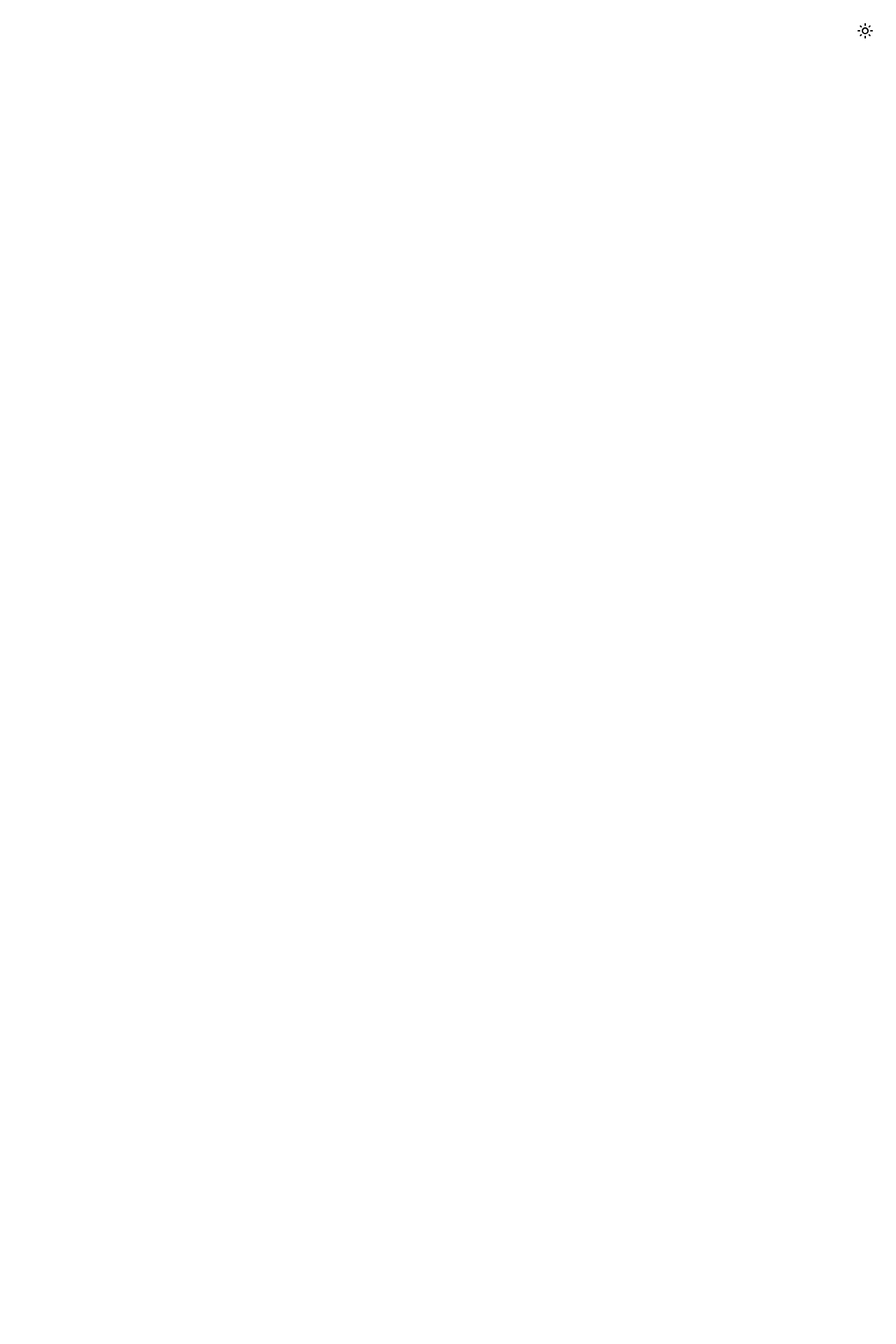
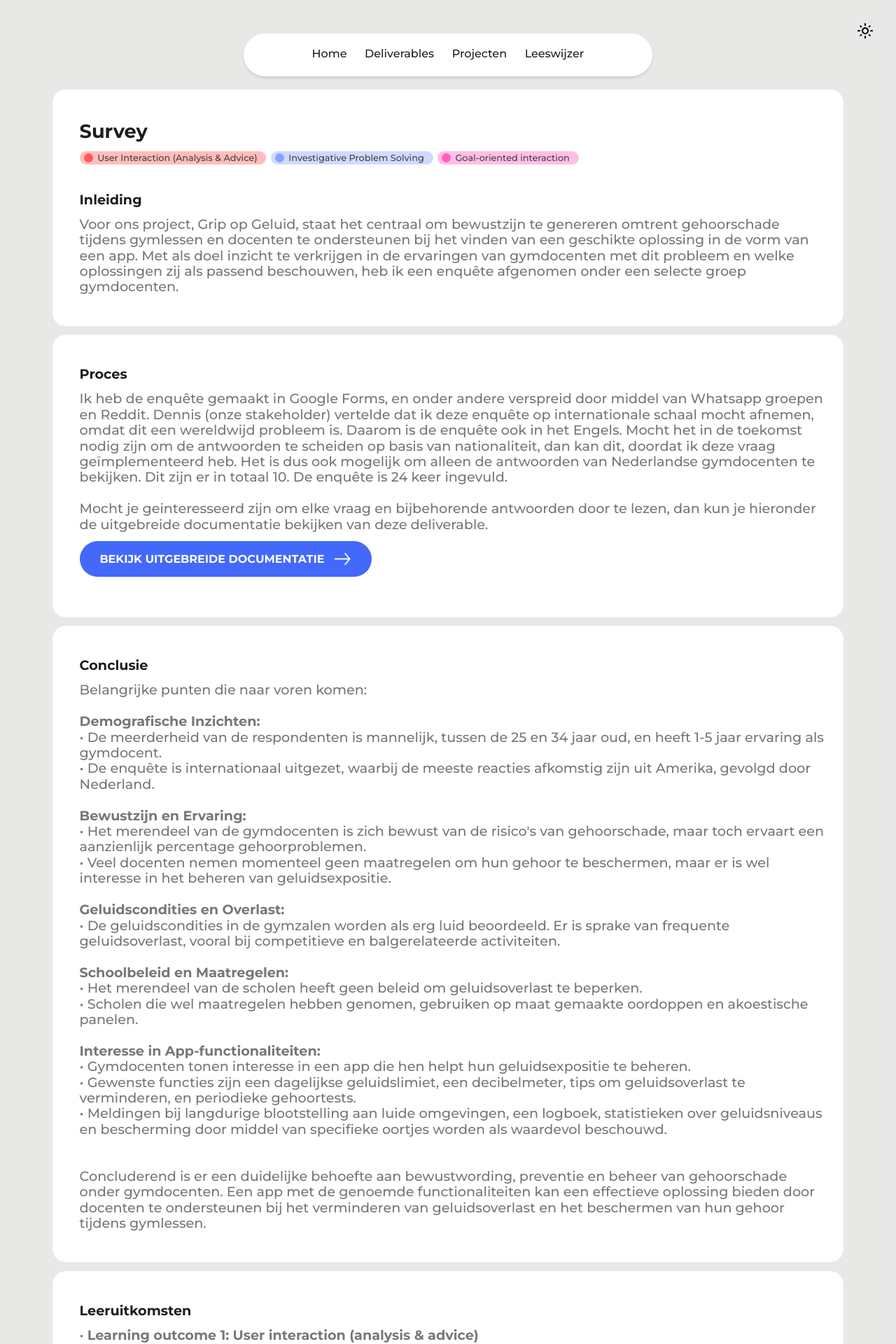
Before and after one commit to metteghijsen/semester6-website, a Nuxt app in the folder frontend/: page /deliverable/survey in a window 1280 px wide. Before the commit this address had no page. Shown: the top 1920 px of the page at 70% size. Before the commit the page ends 800 px from the top, so only its background shows below. Built offline with nearby package versions, Linux system fonts and the light colour scheme.

Commit message:
Feature: Added Survey documentation

```diff
--- /dev/null
+++ b/frontend/pages/deliverable/survey.vue
@@ -0,0 +1,70 @@
+<template>
+  <div>
+    <UiContainer>
+      <div class="h-full ">
+        <LayoutTaskbar />
+        <UiTextbox
+          add-header
+          header="Survey"
+          title="Inleiding"
+          lo1
+          lo5
+          lo7
+        >
+          Voor ons project, Grip op Geluid, staat het centraal om bewustzijn te genereren omtrent gehoorschade tijdens gymlessen en docenten te ondersteunen bij het vinden van een geschikte oplossing in de vorm van een app. Met als doel inzicht te verkrijgen in de ervaringen van gymdocenten met dit probleem en welke oplossingen zij als passend beschouwen, heb ik een enquête afgenomen onder een selecte groep gymdocenten.
+        </UiTextbox>
+        <UiTextbox
+          title="Proces"
+        >
+          Ik heb de enquête gemaakt in Google Forms, en onder andere verspreid door middel van Whatsapp groepen en Reddit. Dennis (onze stakeholder) vertelde dat ik deze enquête op internationale schaal mocht afnemen, omdat dit een wereldwijd probleem is. Daarom is de enquête ook in het Engels. Mocht het in de toekomst nodig zijn om de antwoorden te scheiden op basis van nationaliteit, dan kan dit, doordat ik deze vraag geïmplementeerd heb. Het is dus ook mogelijk om alleen de antwoorden van Nederlandse gymdocenten te bekijken. Dit zijn er in totaal 10. De enquête is 24 keer ingevuld. <br><br> Mocht je geinteresseerd zijn om elke vraag en bijbehorende antwoorden door te lezen, dan kun je hieronder de uitgebreide documentatie bekijken van deze deliverable.
+          <div class="flex flex-row">
+            <div class="w-max my-2 mr-4">
+              <UiButton
+                label="bekijk uitgebreide documentatie"
+                primary
+                regular
+                arrow
+                to="/documents/survey.pdf"
+                target="_blank"
+              />
+            </div>
+          </div>
+        </UiTextbox>
+
+        <UiTextbox title="Conclusie">
+          Belangrijke punten die naar voren komen: <br><br>
+          <b>Demografische Inzichten:</b> <br>
+          •	De meerderheid van de respondenten is mannelijk, tussen de 25 en 34 jaar oud, en heeft 1-5 jaar ervaring als gymdocent.<br>
+          •	De enquête is internationaal uitgezet, waarbij de meeste reacties afkomstig zijn uit Amerika, gevolgd door Nederland.<br><br>
+          <b>Bewustzijn en Ervaring:</b> <br>
+          •	Het merendeel van de gymdocenten is zich bewust van de risico's van gehoorschade, maar toch ervaart een aanzienlijk percentage gehoorproblemen.<br>
+          •	Veel docenten nemen momenteel geen maatregelen om hun gehoor te beschermen, maar er is wel interesse in het beheren van geluidsexpositie.<br><br>
+          <b>Geluidscondities en Overlast:</b> <br>
+          •	De geluidscondities in de gymzalen worden als erg luid beoordeeld. Er is sprake van frequente geluidsoverlast, vooral bij competitieve en balgerelateerde activiteiten.<br>
+          <br><b>Schoolbeleid en Maatregelen:</b> <br>
+          •	Het merendeel van de scholen heeft geen beleid om geluidsoverlast te beperken.<br>
+          •	Scholen die wel maatregelen hebben genomen, gebruiken op maat gemaakte oordoppen en akoestische panelen.<br><br>
+          <b>Interesse in App-functionaliteiten:</b> <br>
+          •	Gymdocenten tonen interesse in een app die hen helpt hun geluidsexpositie te beheren.<br>
+          •	Gewenste functies zijn een dagelijkse geluidslimiet, een decibelmeter, tips om geluidsoverlast te verminderen, en periodieke gehoortests.<br>
+          •	Meldingen bij langdurige blootstelling aan luide omgevingen, een logboek, statistieken over geluidsniveaus en bescherming door middel van specifieke oortjes worden als waardevol beschouwd.<br><br>
+          <br>Concluderend is er een duidelijke behoefte aan bewustwording, preventie en beheer van gehoorschade onder gymdocenten. Een app met de genoemde functionaliteiten kan een effectieve oplossing bieden door docenten te ondersteunen bij het verminderen van geluidsoverlast en het beschermen van hun gehoor tijdens gymlessen.
+        </UiTextbox>
+        <UiTextbox title="Leeruitkomsten">
+          • <b>Learning outcome 1: User interaction (analysis & advice)</b> <br>
+          You analyse the user, the interaction, and the user experience, also taking state of the art interactive technologies into account. You select a suitable design process to be able to advise on UX interventions based on a validated UX design. <br><br>
+          • <b>Learning outcome 5: Investigative problem solving</b> <br>
+          You formulate sub-questions pertaining to the primary question and answer these using relevant research methods. You use the conclusions of the sub-questions to justify (design) choices.  <br><br>
+          •	<b> Learning outcome 7: Goal-oriented interaction </b> <br>
+          You communicate with different stakeholders and team members about the ICT assignment, taking into account an international context.
+        </UiTextbox>
+        <div class="flex justify-center">
+          <div class="w-[400px] my-2">
+            <UiButton label="back to overview" primary big arrow to="/deliverables" />
+          </div>
+        </div>
+      </div>
+    </UiContainer>
+    <SectionsFooter />
+  </div>
+</template>
--- a/frontend/pages/deliverables.vue
+++ b/frontend/pages/deliverables.vue
@@ -294,7 +294,7 @@
             lo1
             lo5
             lo7
-            deliverable-name="❗Survey"
+            deliverable-name="Survey"
             image-name="survey"
             deliverable-description="Om erachter te komen hoe gymdocenten het probleem ervaren, en welke oplossingen ze passend zouden vinden, heb ik een enquête afgenomen bij een aantal gymdocenten."
             project-type="Grip on Sound"
```
Also changed, not shown: 1 other file (tests, documents, lock files or other folders).
